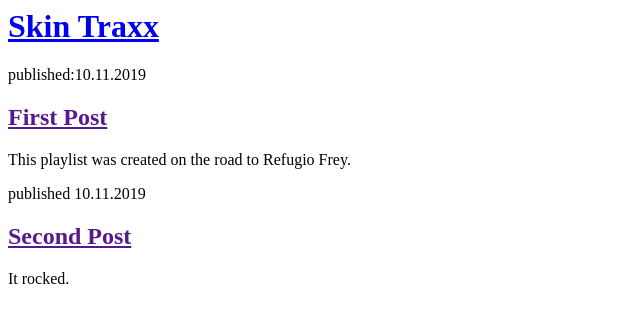
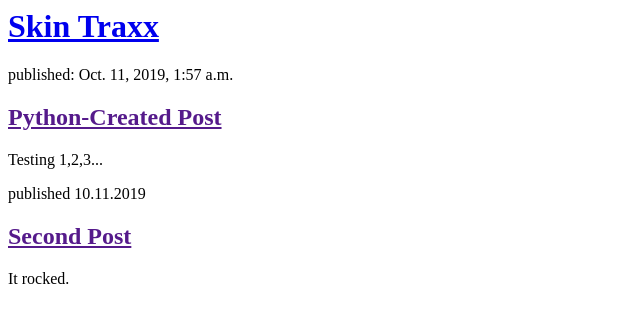
Before and after one commit to kbostaph/django-blog, a Django app: page / in a window 1280 px wide. Shown: the top 323 px of the page, without its empty margins (0-640 px from the left). Run offline with Django 3.2, Linux system fonts and the light colour scheme; data comes from the database, SQL or seed files in the repository; both versions use the stored data as it was after the commit.

Commit message:
Modified templates to display posts from database.

```diff
--- a/blog/templates/blog/post_list.html
+++ b/blog/templates/blog/post_list.html
@@ -7,11 +7,14 @@
             <h1><a href="/">Skin Traxx</a></h1>
         </div>
 
-        <div>
-            <p>published:10.11.2019</p>
-            <h2><a href="">First Post</a></h2>
-            <p>This playlist was created on the road to Refugio Frey.</p>
-        </div>
+        {% for post in posts %}
+            <div>
+                <p>published: {{post.published_date}}</p>
+                <h2><a href="">{{post.title}}</a></h2>
+                <p>{{post.text | linebreaksbr}}</p>
+            </div>
+        {% endfor %}
+
         <div>
             <p>published 10.11.2019</p>
             <h2><a href="">Second Post</a></h2>
--- a/blog/views.py
+++ b/blog/views.py
@@ -1,6 +1,9 @@
 from django.shortcuts import render
+from django.utils import timezone
+from .models import Post
 
 # Create your views here.
 
 def post_list(request):
-    return render(request, 'blog/post_list.html', {})
+    posts = Post.objects.filter(published_date__lte=timezone.now()).order_by('published_date')
+    return render(request, 'blog/post_list.html', {'posts': posts})
```
Also changed, not shown: db.sqlite3.
